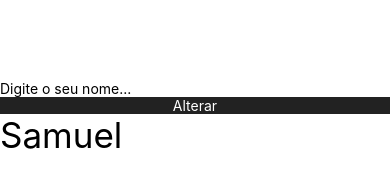
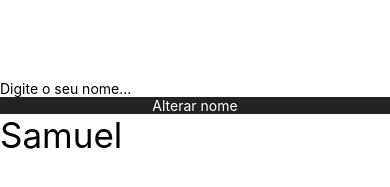
Before and after one commit to samuelffn/react-native-hooks-expo, a React Native app: screen / in a window 390 px wide. Shown: the top 187 px of the page. Built offline with nearby package versions, Linux system fonts and the light colour scheme.

Commit message:
Mudar texto do botão

```diff
--- a/App.js
+++ b/App.js
@@ -23,7 +23,7 @@ export default function App() {
       <TouchableOpacity style={styles.btn} onPress={() => {
           input != '' ? alteraNome() : alert('Digite um nome!');
         }}>
-        <Text style={styles.btnText}>Alterar</Text>
+        <Text style={styles.btnText}>Alterar nome</Text>
       </TouchableOpacity>
 
       <Text style={styles.texto}>{nome}</Text>
```
